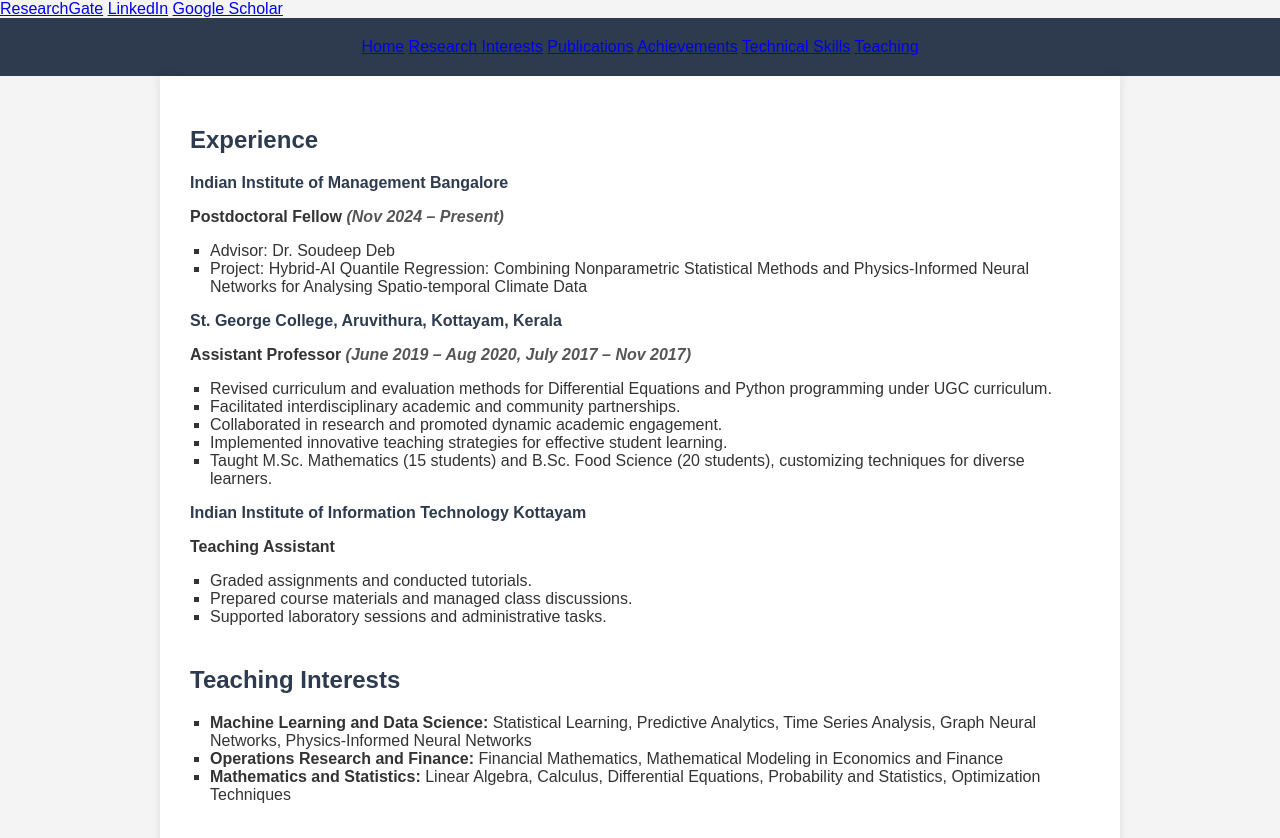
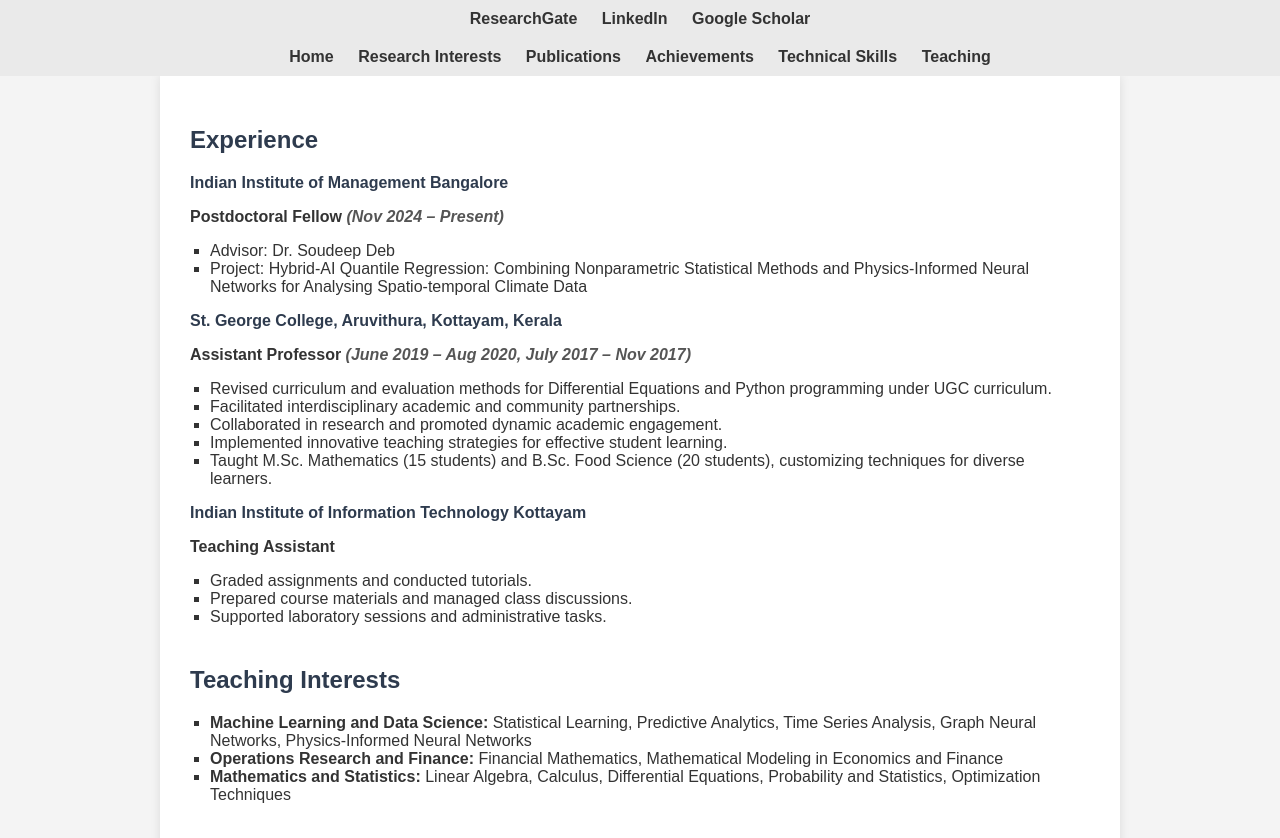
Before and after one commit to Reetha-Thomas/reethathomas.github.io, a plain HTML site: page teaching.html in a window 1280 px wide. Drawn offline with Linux system fonts and the light colour scheme.

Commit message:
Update teaching.html

```diff
--- a/teaching.html
+++ b/teaching.html
@@ -14,11 +14,28 @@
       color: #333;
     }
 
-    header {
-      background-color: #2e3b4e;
-      color: white;
-      padding: 20px;
+    header,
+    .links {
       text-align: center;
+      padding: 10px;
+      background-color: #eaeaea;
+      position: sticky;
+      top: 0;
+      z-index: 100;
+    }
+
+    header a,
+    .links a {
+      margin: 0 10px;
+      text-decoration: none;
+      color: #333;
+      font-weight: bold;
+    }
+
+    header a:hover,
+    .links a:hover {
+      color: #0066cc;
+      text-decoration: underline;
     }
 
     main {
@@ -29,7 +46,8 @@
       box-shadow: 0 0 10px rgba(0, 0, 0, 0.1);
     }
 
-    h1, h2 {
+    h1,
+    h2 {
       color: #2e3b4e;
     }
 
@@ -58,7 +76,6 @@
   </style>
 </head>
 
-
 <body>
   <!-- Navigation Links -->
   <div class="links">
@@ -75,6 +92,7 @@
     <a href="technical-skills.html">Technical Skills</a>
     <a href="teaching.html">Teaching</a>
   </header>
+
   <main>
     <div class="section">
       <h2>Experience</h2>
```
